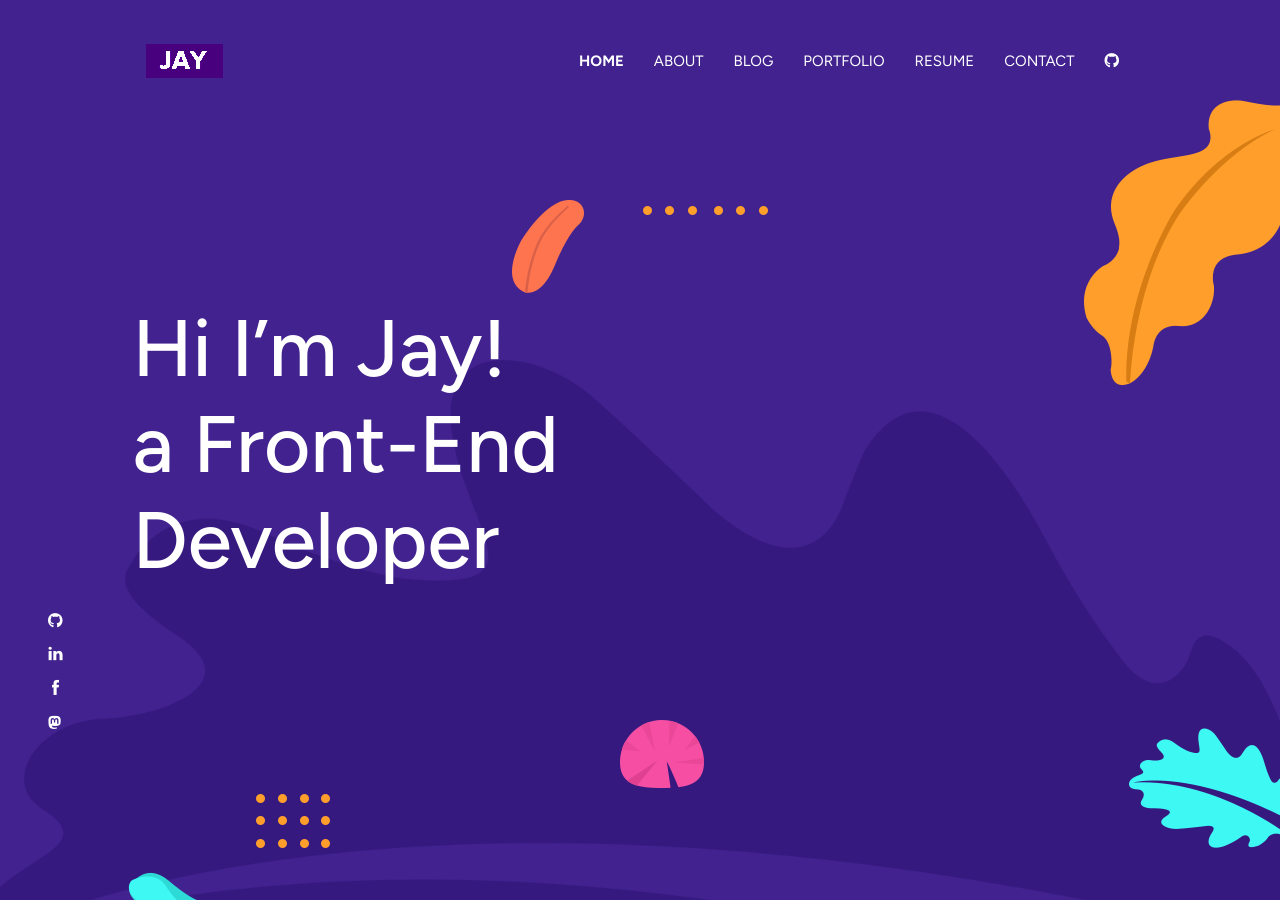
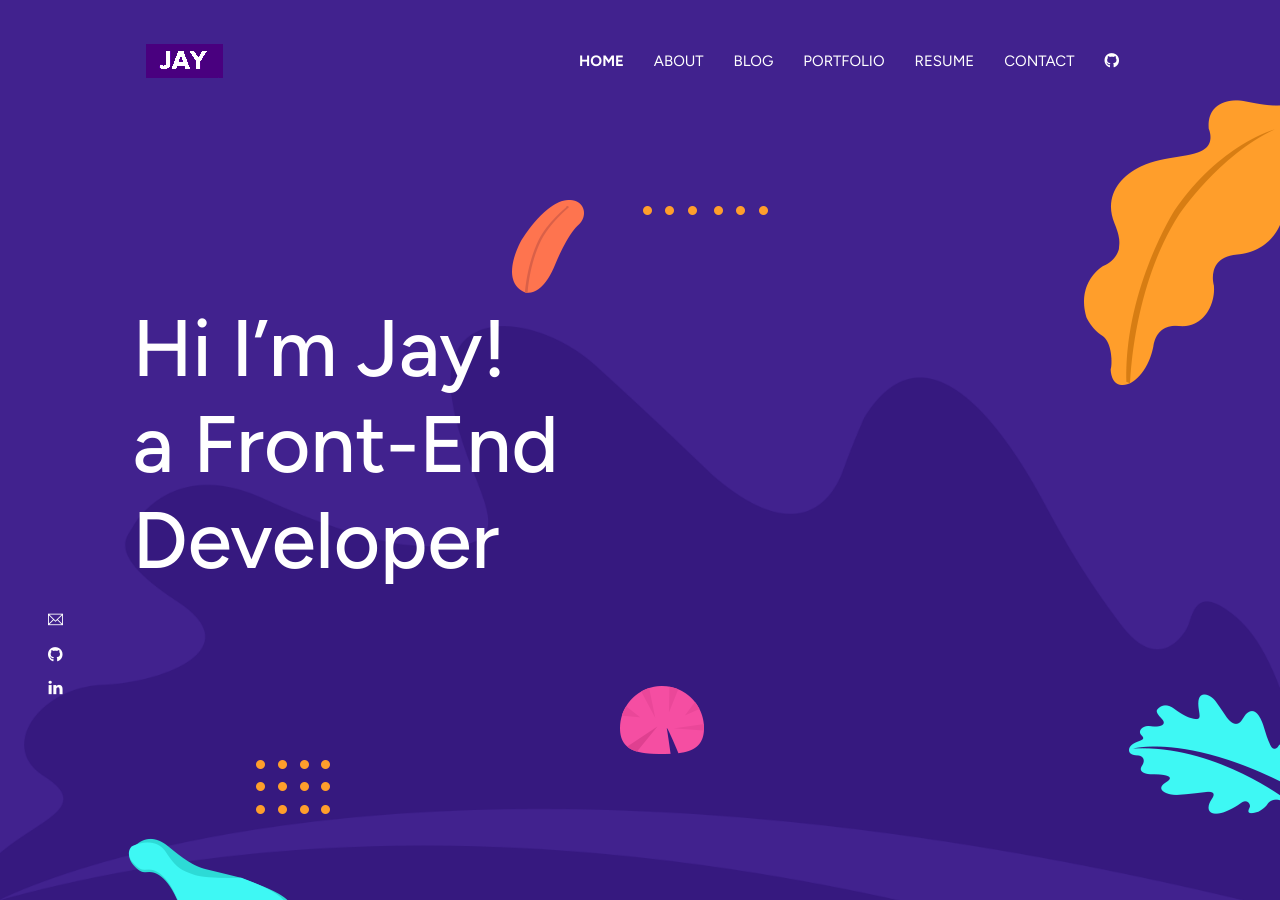
Before and after one commit to lonewanderer27/lonewanderer27.github.io, a Jekyll site: the page built from index.html, in a window 1280 px wide and 900 px high. Built offline with Jekyll 4.4.1, drawn with Linux system fonts in a browser that asks for light colours; nearby versions of some CDN libraries.

Commit message:
hide mastodon & fb, replace with email

```diff
--- a/_data/settings.yml
+++ b/_data/settings.yml
@@ -41,13 +41,13 @@
   hero-title: Hi I’m Jay!<br>a Front-End <br>Developer
 
 social:
-  # - { icon: "ti-email", link: "mailto:adrianejames27@gmail.com" }
+  - { icon: "ti-email", link: "mailto:adrianejames27@gmail.com" }
   # - { icon: "ti-instagram", link: "https://www.instagram.com/jay27_2" }
   # - { icon: "ti-twitter", link: "https://www.twitter.com/ellewanderer27" }
   - { icon: "fa-brands fa-github", link: "https://github.com/lonewanderer27" }
   - { icon: "ti-linkedin", link: "https://linkedin.com/in/jay-puzon" }
-  - { icon: "ti-facebook", link: "https://www.facebook.com/ianjms27/" }
-  - { icon: "fa-brands fa-mastodon", link: "https://mastodon.social/@lonewanderer27", rel: "me"}
+  # - { icon: "ti-facebook", link: "https://www.facebook.com/ianjms27/" }
+  # - { icon: "fa-brands fa-mastodon", link: "https://mastodon.social/@lonewanderer27", rel: "me"}
   # - { icon: "ti-youtube", link: "https://www.youtube.com/channel/UCzfuLQUiIMkUxse9qlJio1w" }
 
 
```
